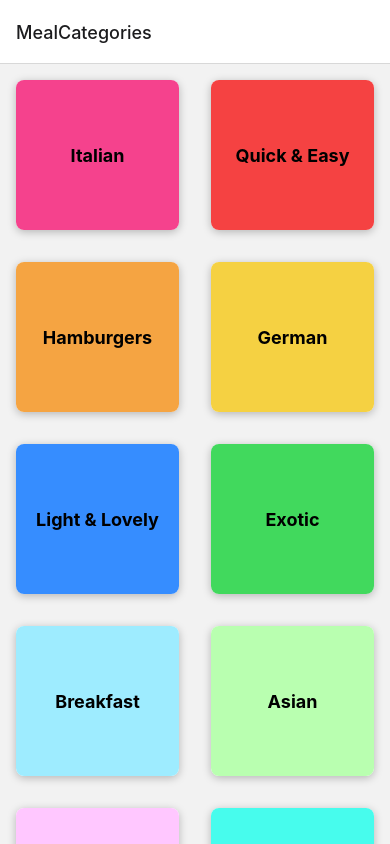
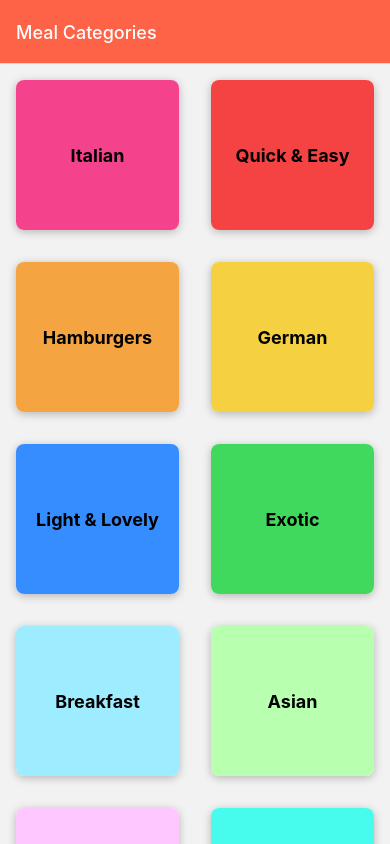
Before and after one commit to MaNaSDeo/react-native-udemy-maximilian-schwarzm-ller, a React Native app in the folder meals-app/: screen /MealCategories in a window 390 px wide. Built offline with nearby package versions, Linux system fonts and the light colour scheme.

Commit message:
Route params

```diff
--- a/meals-app/App.tsx
+++ b/meals-app/App.tsx
@@ -14,9 +14,23 @@ const App: FC = () => {
     <>
       <StatusBar style="light" />
       <NavigationContainer>
-        <Stack.Navigator initialRouteName="MealCategories">
-          <Stack.Screen name="MealsOverview" component={MealsOverviewScreen} />
-          <Stack.Screen name="MealCategories" component={CategoriesScreen} />
+        <Stack.Navigator
+          initialRouteName="MealCategories"
+          screenOptions={{
+            headerTintColor: "white",
+            headerStyle: { backgroundColor: "tomato" },
+          }}
+        >
+          <Stack.Screen
+            name="MealsOverview"
+            component={MealsOverviewScreen}
+            options={{ title: "Meals Overview" }}
+          />
+          <Stack.Screen
+            name="MealCategories"
+            component={CategoriesScreen}
+            options={{ title: "Meal Categories" }}
+          />
         </Stack.Navigator>
         {/* <CategoriesScreen /> */}
       </NavigationContainer>
--- a/meals-app/Screens/CategoriesScreen.tsx
+++ b/meals-app/Screens/CategoriesScreen.tsx
@@ -1,25 +1,26 @@
 import React, { FC } from "react";
-import { FlatList, type ListRenderItemInfo } from "react-native";
-import { NativeStackNavigationProp } from "@react-navigation/native-stack";
+import { FlatList, type ListRenderItem } from "react-native";
+import { type NativeStackNavigationProp } from "@react-navigation/native-stack";
 import { CATEGORIES } from "../Data/dummy-data";
 import CategoryGridTile from "../Components/CategoryGridTile";
-import { type ICategory } from "../types";
-import { type RootStackParamList } from "../types";
+import { type ICategory, type RootStackParamList } from "../types";
 
 type CategoriesScreenProps = {
   navigation: NativeStackNavigationProp<RootStackParamList, "MealsOverview">;
 };
 
 const CategoriesScreen: FC<CategoriesScreenProps> = ({ navigation }) => {
-  const renderCategoryItem = (itemData: ListRenderItemInfo<ICategory>) => {
+  const renderCategoryItem: ListRenderItem<ICategory> = ({ item }) => {
     function pressHandler() {
-      navigation.navigate("MealsOverview");
+      navigation.navigate("MealsOverview", {
+        categoryId: item.id,
+      });
     }
 
     return (
       <CategoryGridTile
-        title={itemData.item.title}
-        color={itemData.item.color}
+        title={item.title}
+        color={item.color}
         onPress={pressHandler}
       />
     );
--- a/meals-app/Screens/MealsOverviewScreen.tsx
+++ b/meals-app/Screens/MealsOverviewScreen.tsx
@@ -1,10 +1,15 @@
-import React from "react";
+import { type NativeStackScreenProps } from "@react-navigation/native-stack";
+import React, { FC } from "react";
 import { StyleSheet, Text, View } from "react-native";
+import { type RootStackParamList } from "../types";
 
-const MealsOverviewScreen = () => {
+type Props = NativeStackScreenProps<RootStackParamList, "MealsOverview">;
+
+const MealsOverviewScreen: FC<Props> = ({ route }) => {
+  const catId = route.params.categoryId;
   return (
     <View style={styles.container}>
-      <Text>MealsOverviewScreen</Text>
+      <Text>MealsOverviewScreen - {catId}</Text>
     </View>
   );
 };
--- a/meals-app/types.ts
+++ b/meals-app/types.ts
@@ -6,5 +6,5 @@ export interface ICategory {
 
 export type RootStackParamList = {
   MealCategories: undefined;
-  MealsOverview: undefined;
+  MealsOverview: { categoryId: string };
 };
```
